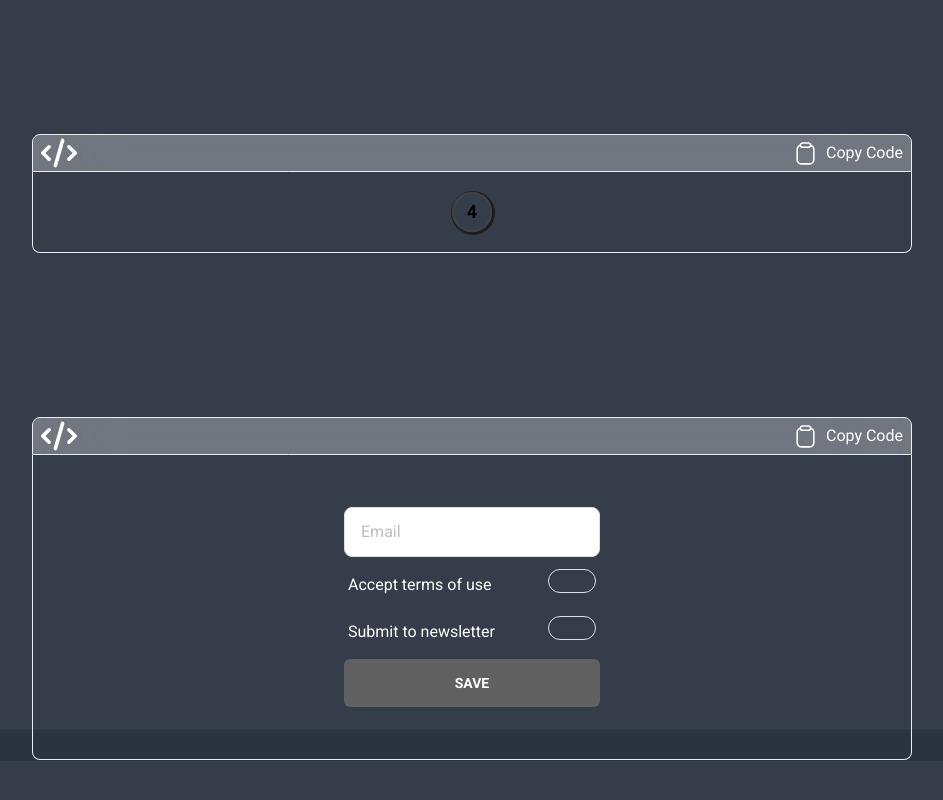
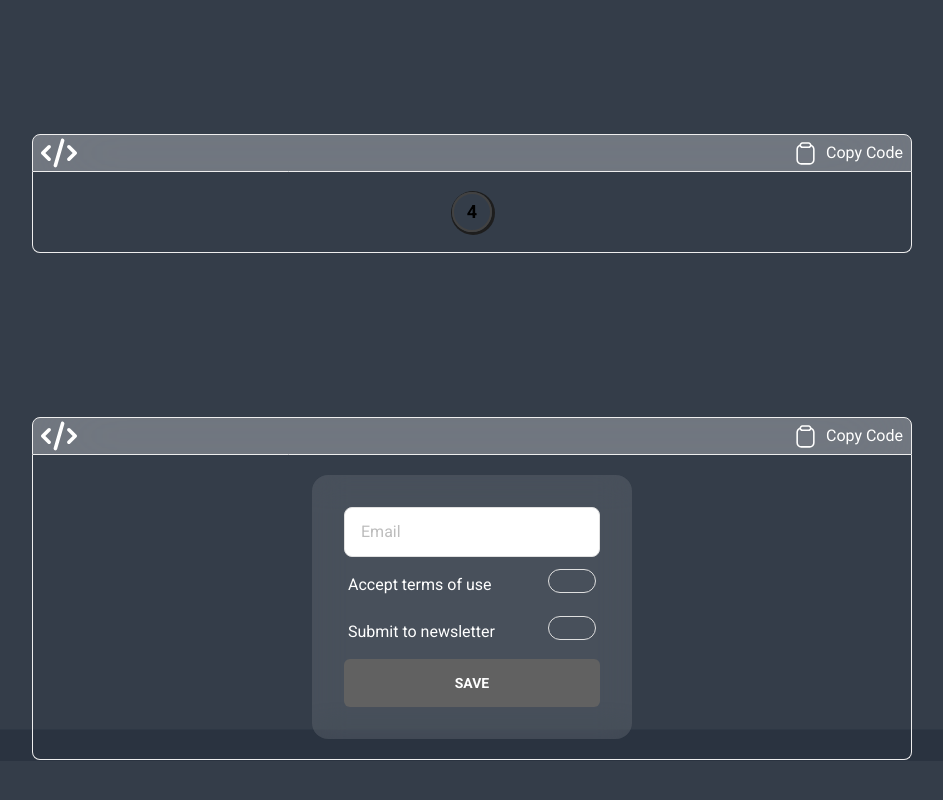
Before and after one commit to akash-khan-311/softui, a React (Vite) app: page /components/checkbox in a window 1280 px wide. Shown: the part 839-1639 px from the top of the page, without its empty margins (296-1239 px from the left). Built offline with nearby package versions, Linux system fonts and the light colour scheme.

Commit message:
checkbox bg color changes

```diff
--- a/src/components/App/Checkbox/Checkbox5.jsx
+++ b/src/components/App/Checkbox/Checkbox5.jsx
@@ -4,10 +4,10 @@
   return (
     <div>
       <CodeBox stringCode={`
-      <div className="w-80 rounded-2xl bg-slate-900">
+      <div className="w-80 rounded-2xl  backdrop-blur-lg bg-white/10">
       <div className="flex flex-col gap-2 p-8">
         <input
-          className="bg-slate-900 w-full rounded-lg border border-gray-300 px-4 py-3 focus:outline-none focus:ring-2 focus:ring-gray-700 focus:ring-offset-2 focus:ring-offset-gray-800"
+          className="w-full rounded-lg border border-gray-300 px-4 py-3 focus:outline-none focus:ring-2 focus:ring-gray-700 focus:ring-offset-2 focus:ring-offset-gray-800"
           placeholder="Email"
         />
         <label className="flex cursor-pointer items-center justify-between p-1 text-white">
@@ -37,10 +37,10 @@
     </div>
       `}>
         <div className="flex justify-center items-center">
-          <div className="w-80 rounded-2xl bg-slate-900">
+          <div className="w-80 rounded-2xl backdrop-blur-lg bg-white/10">
             <div className="flex flex-col gap-2 p-8">
               <input
-                className="bg-slate-900 w-full rounded-lg border border-gray-300 px-4 py-3 focus:outline-none focus:ring-2 focus:ring-gray-700 focus:ring-offset-2 focus:ring-offset-gray-800"
+                className="w-full rounded-lg border border-gray-300 px-4 py-3 focus:outline-none focus:ring-2 focus:ring-gray-700 focus:ring-offset-2 focus:ring-offset-gray-800"
                 placeholder="Email"
               />
               <label className="flex cursor-pointer items-center justify-between p-1 text-white">
```
